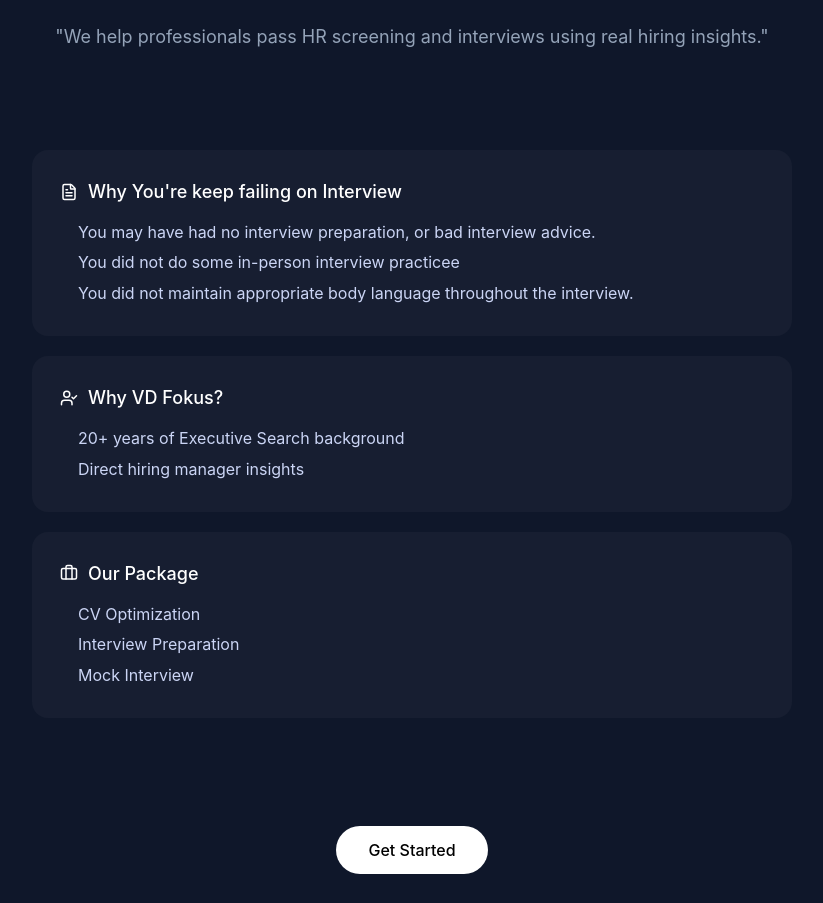
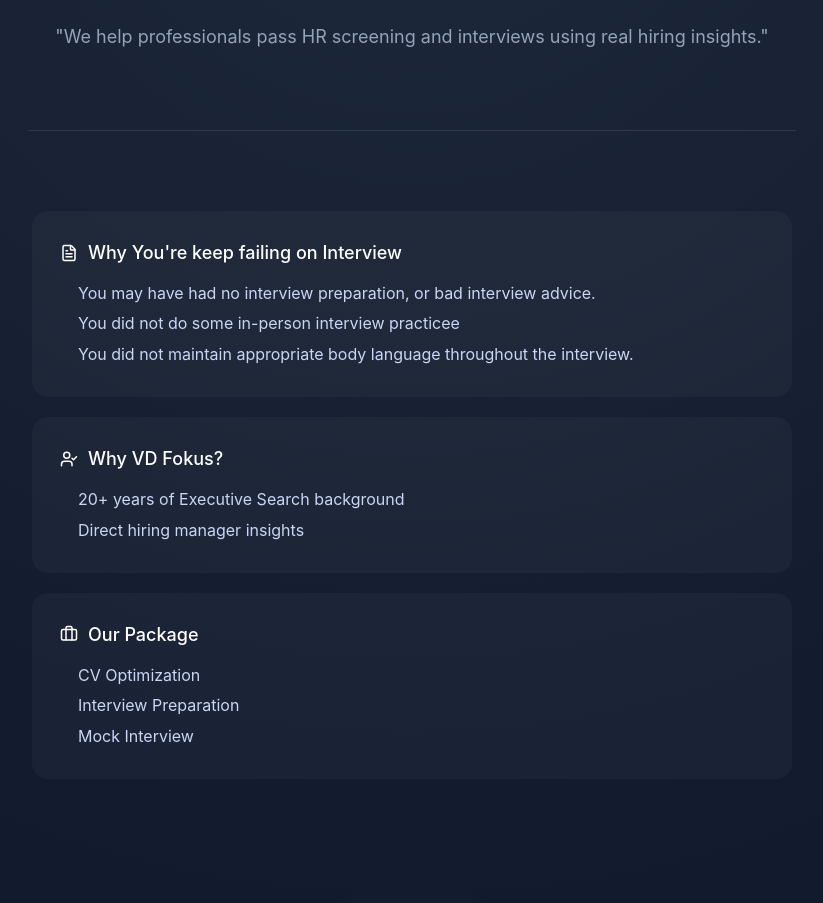
Before and after one commit to Ramzyjof/vd-fokus-landing, a Next.js app: page / in a window 1280 px wide. Shown: the part 220-1123 px from the top of the page, without its empty margins (228-1051 px from the left). Built offline with nearby package versions, Linux system fonts and the light colour scheme.

Commit message:
UI polish improvements

```diff
--- a/app/page.tsx
+++ b/app/page.tsx
@@ -45,7 +45,7 @@
     <main
       style={{
         fontFamily: "Inter, sans-serif",
-        background: "#0f172a",
+        background: "radial-gradient(circle at top, #1e293b, #0f172a)",
         color: "#fff",
         minHeight: "100vh"
       }}
@@ -73,9 +73,15 @@
           "We help professionals pass HR screening and interviews using real hiring insights."
         </p>
       </section>
-
+<div
+  style={{
+    width: "60%",
+    margin: "0 auto 40px",
+    borderTop: "1px solid rgba(255,255,255,0.1)"
+  }}
+/>
       {/* CONTENT */}
-      <div style={{ maxWidth: "800px", margin: "auto", padding: "20px" }}>
+      <div style={{ maxWidth: "800px", margin: "auto", padding: "40px 20px" }}>
         {sections.map((section, index) => (
           <div
             key={index}
@@ -116,14 +122,15 @@
         <a
           href="https://wa.me/6281212940797"
           style={{
-            padding: "14px 32px",
-            borderRadius: "999px",
-            background: "#fff",
-            color: "#000",
-            textDecoration: "none",
-            fontWeight: 500,
-            transition: "all 0.3s ease"
-          }}
+  padding: "16px 36px",
+  borderRadius: "999px",
+  background: "#ffffff",
+  color: "#000",
+  fontSize: "16px",
+  letterSpacing: "0.3px",
+  boxShadow: "0 10px 30px rgba(255,255,255,0.1)",
+  transition: "all 0.3s ease"
+}}
           onMouseEnter={(e) => {
             e.currentTarget.style.opacity = "0.8";
           }}
```
